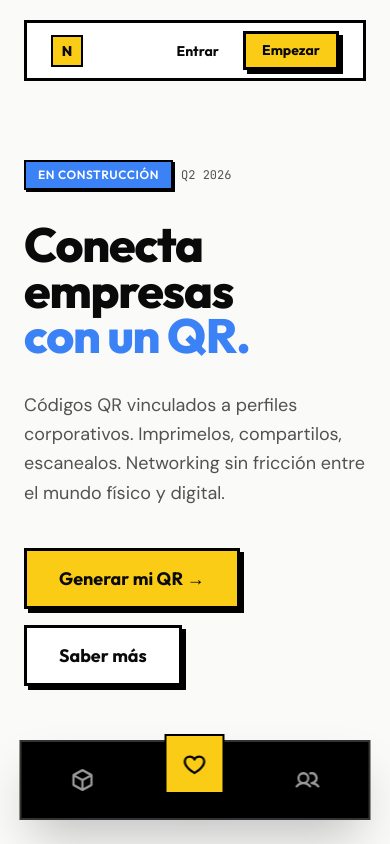
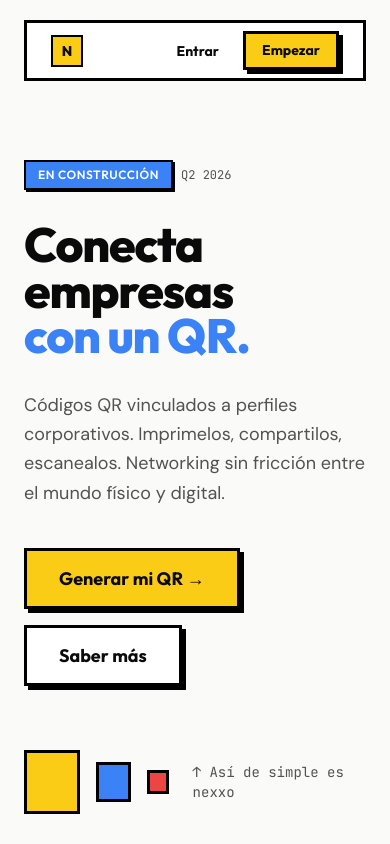
Before and after one commit to kcumen/nexxo-social, a React (Vite) app: page / in a window 390 px wide. Shown: the top 844 px of the page. Built offline with nearby package versions, Linux system fonts and the light colour scheme.

Commit message:
style: refine navigation visibility logic for mobile and immersive routes

```diff
--- a/src/App.jsx
+++ b/src/App.jsx
@@ -1464,13 +1464,22 @@ function AppContent() {
   const [user, setUser] = useState(() => API.getCurrentUser())
   const location = useLocation()
 
-  // Ocultar nav en rutas de onboarding/registro para enfoque total
-  const hideNav = location.pathname.startsWith('/claim/') || location.pathname.startsWith('/r/')
+  // Ocultar Navbar superior en rutas de onboarding/registro
+  const hideNavbar = location.pathname.startsWith('/claim/') || location.pathname.startsWith('/r/')
+
+  // Ocultar MobileNav en rutas inmersivas, home o formularios
+  const hideMobileNav = hideNavbar ||
+                        location.pathname === '/' ||
+                        location.pathname === '/login' ||
+                        location.pathname === '/swipe';
+
+  // Solo mostrar MobileNav si el usuario está logueado y no está en una ruta oculta
+  const showMobileNav = user && !hideMobileNav;
 
   return (
     <div className="flex flex-col min-h-screen">
-      {!hideNav && <Navbar user={user} onLogout={() => setUser(null)} />}
-      <main className={`flex-1 ${hideNav ? 'pt-0' : 'pt-24 pb-20 md:pb-0'}`}>
+      {!hideNavbar && <Navbar user={user} onLogout={() => setUser(null)} />}
+      <main className={`flex-1 ${hideNavbar ? 'pt-0' : 'pt-24 pb-20 md:pb-0'}`}>
         <Routes>
           <Route path="/" element={<LandingPage />} />
           <Route path="/dashboard" element={<Dashboard user={user} />} />
@@ -1490,7 +1499,7 @@ function AppContent() {
           <Route path="/claim" element={<Navigate to="/" replace />} />
         </Routes>
       </main>
-      {!hideNav && <MobileNav user={user} />}
+      {showMobileNav && <MobileNav user={user} />}
     </div>
   )
 }
```
